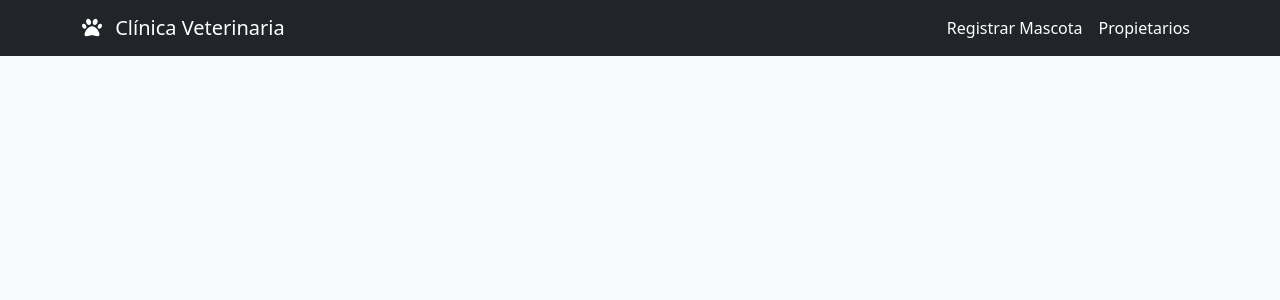
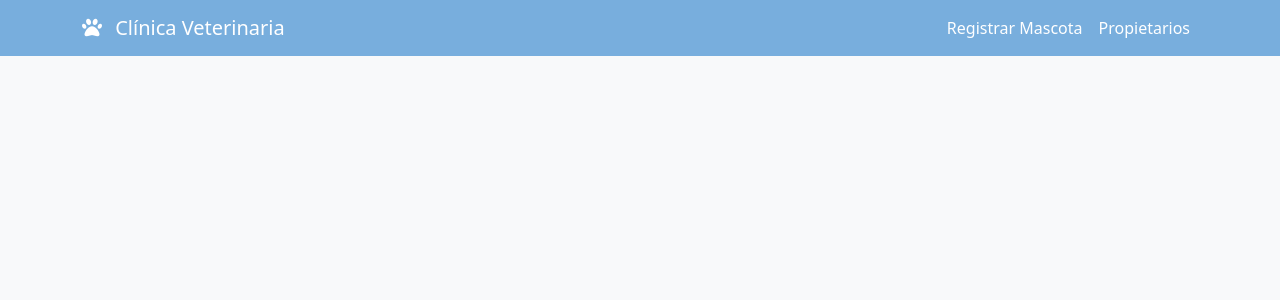
Before and after one commit to MiguelAngelRamos/veterinaria-django, a Django app: template templates/base.html in a window 1280 px wide. Shown: the top 300 px of the page. Run offline with Django 3.2, Linux system fonts and the light colour scheme; the template is opened without the code that fills it, so the values that code supplies are empty; some libraries are stand-ins or nearby versions.

Commit message:
paleta de colores css

```diff
--- /dev/null
+++ b/pacientes/static/css/custom.css
@@ -0,0 +1,19 @@
+:root {
+  --pastel-primary: #78aedd;
+  --pastel-secondary: #bde0fe;
+  --pastel-accent: #ffc8dd;
+  --pastel-success: #caffbf;
+  --pastel-danger: #ffadad;
+  --pastel-warning: #fdffb6;
+  --pastel-bg: #f8f9fa;
+  --text-color: #2b2d42;
+}
+
+body {
+  background-color: var(--pastel-bg);
+  color: var(--text-color);
+}
+
+.navbar {
+  background-color: var(--pastel-primary) !important;
+}
--- a/templates/base.html
+++ b/templates/base.html
@@ -1,3 +1,4 @@
+{% load static %}
 <!doctype html>
 <html lang="en">
 
@@ -14,12 +15,14 @@
   <link rel="stylesheet" href="https://cdnjs.cloudflare.com/ajax/libs/font-awesome/6.5.1/css/all.min.css"
     integrity="sha512-DTOQO9RWCH3ppGqcWaEA1BIZOC6xxalwEsw9c2QQeAIftl+Vegovlnee1c9QX4TctnWMn13TZye+giMm8e2LwA=="
     crossorigin="anonymous" referrerpolicy="no-referrer" />
+  <!-- Custom Css   -->
+  <link rel="stylesheet" href="{% static 'css/custom.css' %}">
   <!-- SweetAlert2 para alertas bonitas  -->
   <script src="https://cdn.jsdelivr.net/npm/sweetalert2@11"></script>
 </head>
 
-<body class="bg-light">
-  <nav class="navbar navbar-expand-lg navbar-dark bg-dark mb-4">
+<body>
+  <nav class="navbar navbar-expand-lg navbar-dark  mb-4">
     <div class="container">
       <a class="navbar-brand" href="#"><i class="fa-solid fa-paw me-2"></i> Clínica Veterinaria</a>
       <button class="navbar-toggler" type="button" data-bs-toggle="collapse" data-bs-target="#navbarNav">
```
